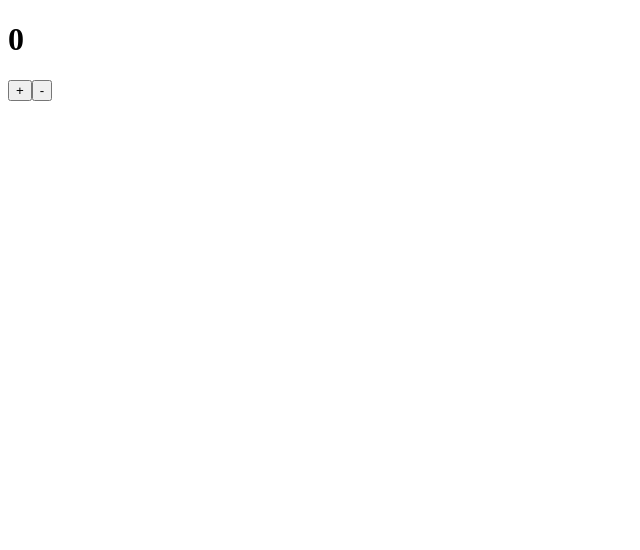
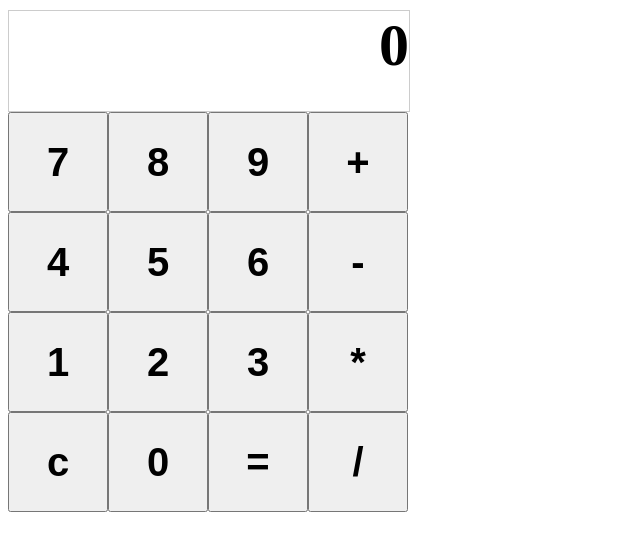
Before and after one commit to leooel97895750/react_web, a React (Create React App) app: page / in a window 1280 px wide. Shown: the top 550 px of the page, without its empty margins (0-640 px from the left). Built offline with nearby package versions, Linux system fonts and the light colour scheme.

Commit message:
實作計算機
Signed-off-by: Leo <leooel97895750@gmail.com>

```diff
--- /dev/null
+++ b/src/app/components/CalcButton.jsx
@@ -0,0 +1,12 @@
+import React from 'react'
+import '../css/main.css'
+
+function CalcButton(props){
+    return(
+        <button className="calc-button" onClick={props.onClick}>
+            {props.text}
+        </button>
+    )
+}
+
+export default CalcButton
--- /dev/null
+++ b/src/app/components/CalcDisplay.jsx
@@ -0,0 +1,12 @@
+import React from 'react'
+import '../css/main.css'
+
+function CalcDisplay(props){
+    return(
+        <div className="calc-display">
+            {props.text2}
+        </div>
+    )
+}
+
+export default CalcDisplay
--- a/src/app/containers/App.jsx
+++ b/src/app/containers/App.jsx
@@ -1,13 +1,20 @@
 //匯入react模組
 import React, { Component } from 'react';
-
+import CalcDisplay from '../components/CalcDisplay';
+import CalcButton from '../components/CalcButton';
+const buttonData = [
+  '7', '8', '9', '+',
+  '4', '5', '6', '-',
+  '1', '2', '3', '*',
+  'c', '0', '=', '/'
+]
 class App extends Component {
   //建構式 - props屬性、state狀態
   //props是外部傳入的值，只能讀不能寫。state是私有值，用setState來改值
   constructor(props){
     super(props)
     this.state = {
-      total: 0
+      displayValue: 0
     }
   }
   //生命週期方法
@@ -17,19 +24,27 @@ class App extends Component {
   componentWillUnmount(){
     //即將卸載出真實DOM時要執行的程式碼
   }
-  AddClick = () =>{
-    this.setState({ total: this.state.total + 1})
+
+  btnClick = value =>{
+    this.setState({displayValue:value})
   }
-  SubClick = () =>{
-    this.setState({ total: this.state.total - 1})
-  }
+
   //渲染方法 - 只能有一個根元素
   render(){
     return(
-      <div>
-        <h1>{this.state.total}</h1>
-        <button onClick={this.AddClick}>+</button>
-        <button onClick={this.SubClick}>-</button>
+      <div className="app-layout">
+        <CalcDisplay text={this.state.displayValue} text2={this.state.displayValue*2} />
+        <div className="calc-button-area">
+          {
+            buttonData.map((value, index) => (
+              <CalcButton
+                key={index}
+                text={value}
+                onClick={() => {this.btnClick(value)}}
+              />
+            ))
+          }
+        </div>
       </div>
     )
   }
--- /dev/null
+++ b/src/app/css/main.css
@@ -0,0 +1,21 @@
+.calc-button{
+    height: 100px;
+    width: 100px;
+    padding: 5px;
+    font-size: 40px;
+    font-weight: bold;
+}
+.calc-display{
+    margin: 0px;
+    margin-top: 10px;
+    height: 100px;
+    width: 400px;
+    text-align: right;
+    font-size: 60px;
+    font-weight: bold;
+    border: 1px #cccccc solid;
+}
+.calc-button-area{
+    margin: 0px;
+    width: 400px;
+}
```
